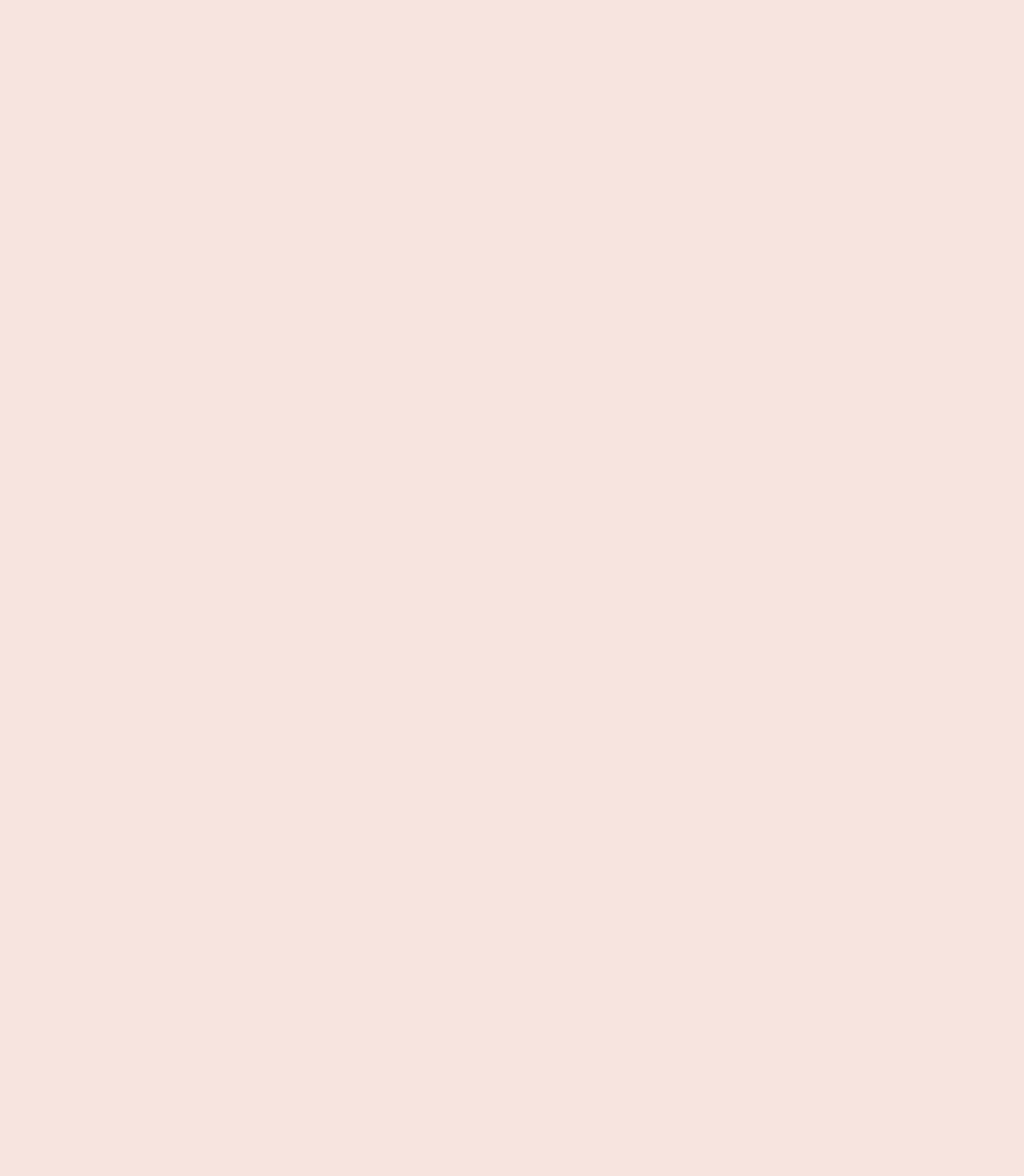
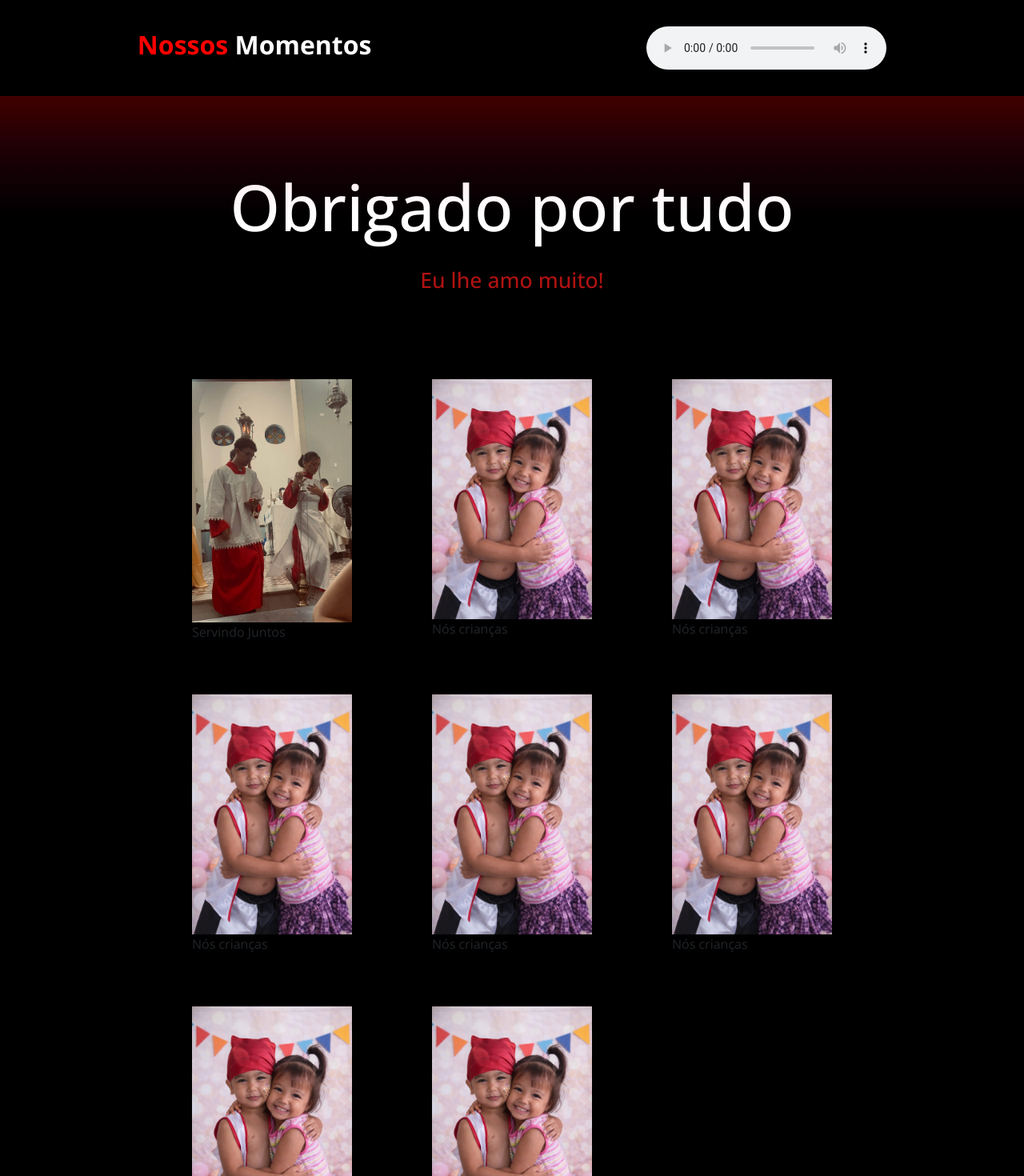
Before and after one commit to rafamoreira11/birthday, a React (Vite) app in the folder birthday-mariana/: page /gallery in a window 1280 px wide. Before the commit this address had no page. Shown: the top 1470 px of the page at 80% size. Before the commit the page ends 800 px from the top, so only its background shows below. Built offline with nearby package versions, Linux system fonts and the light colour scheme.

Commit message:
Add pagina de galeria

```diff
--- a/birthday-mariana/src/main.jsx
+++ b/birthday-mariana/src/main.jsx
@@ -1,6 +1,6 @@
 import './index.css'
 import Home from './pages/home/index.jsx'
-import Teste from './pages/teste/index.jsx'
+import Gallery from './pages/gallery/index.jsx'
 import { BrowserRouter, Routes, Route } from "react-router";
 import ReactDOM from "react-dom/client";
 
@@ -10,7 +10,7 @@ ReactDOM.createRoot(root).render(
   <BrowserRouter>
     <Routes>
       <Route path="/" element={<Home />} />
-      <Route path="/teste" element={<Teste />} />
+      <Route path="/gallery" element={<Gallery />} />
     </Routes>
   </BrowserRouter>,
 );
--- /dev/null
+++ b/birthday-mariana/src/pages/gallery/index.jsx
@@ -0,0 +1,58 @@
+import './style.css'
+import MusicaST from '../../assets/musicaST.mp3'
+import CutePhoto from '../../assets/CutePhoto.png'
+import Coroinhas from '../../assets/Coroinhas.jpeg'
+
+function Gallery() {
+
+  return (
+    <div className='container-gallery'>
+      <header className='header-gallery'>
+        <h2 className="moments-text">Nossos <span>Momentos</span></h2>
+        <audio src={MusicaST} autoplay controls loop />
+      </header>
+      <main className='main-gallery'>
+        <h1>Obrigado por tudo</h1>
+        <h3>Eu lhe amo muito!</h3>
+        <section className='gallery-pictures'>
+          <article className='picture-container'>
+            <img src={Coroinhas} className='img-picture'/>
+            <p className="picture-description">Servindo Juntos</p>
+          </article>
+          <article className='picture-container'>
+            <img src={CutePhoto} className='img-picture'/>
+            <p className="picture-description">Nós crianças</p>
+          </article>
+          <article className='picture-container'>
+            <img src={CutePhoto} className='img-picture'/>
+            <p className="picture-description">Nós crianças</p>
+          </article>
+          <article className='picture-container'>
+            <img src={CutePhoto} className='img-picture'/>
+            <p className="picture-description">Nós crianças</p>
+          </article>
+          <article className='picture-container'>
+            <img src={CutePhoto} className='img-picture'/>
+            <p className="picture-description">Nós crianças</p>
+          </article>
+          <article className='picture-container'>
+            <img src={CutePhoto} className='img-picture'/>
+            <p className="picture-description">Nós crianças</p>
+          </article>
+          <article className='picture-container'>
+            <img src={CutePhoto} className='img-picture'/>
+            <p className="picture-description">Nós crianças</p>
+          </article>
+          <article className='picture-container'>
+            <img src={CutePhoto} className='img-picture'/>
+            <p className="picture-description">Nós crianças</p>
+          </article>
+        </section>
+      </main>
+
+
+    </div>
+  )
+}
+
+export default Gallery
--- /dev/null
+++ b/birthday-mariana/src/pages/gallery/style.css
@@ -0,0 +1,66 @@
+.container-gallery{
+    width: 100%;
+    background-color: #000;
+}
+
+.header-gallery{
+    width: 100%;
+    height: 15vh;
+    display: flex;
+    align-items: center;
+    justify-content: space-around;
+}
+
+.header-gallery h2{
+    font-weight: bold;
+    color: red;
+}
+
+.header-gallery h2 span{
+    color: white;
+}
+
+.main-gallery{
+    position: relative;
+}
+
+.main-gallery::before{
+    content: "";
+    position: absolute;
+    top: 0;
+    left: 0;
+    width: 100%;
+    height: 150px;
+
+    background: linear-gradient(
+        to bottom,
+        rgba(255, 0, 0, 0.25),
+        rgba(255, 0, 60, 0.1),
+        transparent
+    );
+
+    pointer-events: none;
+}
+
+.main-gallery h1{
+    margin-top: 90px;
+    color: rgb(255, 255, 255);
+    font-size: 60pt;
+}
+
+.main-gallery h3{
+    margin-top: 20px;
+    color: rgba(255, 26, 26, 0.692);
+    font-size: 20pt;
+}
+
+.gallery-pictures{
+    margin-top: 100px;
+    display: grid;
+    gap: 50px 100px;
+    grid-template-columns: 1fr 1fr 1fr;
+}
+
+.img-picture{
+    width: 200px;
+}
--- a/birthday-mariana/src/pages/home/index.jsx
+++ b/birthday-mariana/src/pages/home/index.jsx
@@ -13,7 +13,7 @@ function Home() {
   const navigate = useNavigate();
   return (
 
-      <div className='conteiner'>
+      <div className='container-home'>
         <header>
           <img src={FlagLeft}/>
           <article className='header-title'>
@@ -38,7 +38,7 @@ function Home() {
               <h2>Rafael</h2>
             </article>
             <img src={CutePhoto} className='cutephoto'/>
-            <a class="btn btn-primary" onClick={() => navigate("/teste")}>Clique aqui!</a>
+            <a class="btn btn-primary" onClick={() => navigate("/gallery")}>Clique aqui!</a>
           </section>
         </main>
 
--- a/birthday-mariana/src/pages/home/style.css
+++ b/birthday-mariana/src/pages/home/style.css
@@ -4,7 +4,7 @@
     padding: 0;
 }
 
-.conteiner{
+.container-home{
     width: 100%;
     height: 100vh;
     display: flex;
--- a/birthday-mariana/src/pages/teste/index.jsx
+++ /dev/null
@@ -1,11 +0,0 @@
-
-function Teste() {
-
-
-  return (
-
-        <h1>Olá mundo! Estou fazendo testes!</h1>
-  )
-}
-
-export default Teste
```
Also changed, not shown: birthday-mariana/src/assets/Coroinhas.jpeg (added), 1 other file (tests, documents, lock files or other folders).
